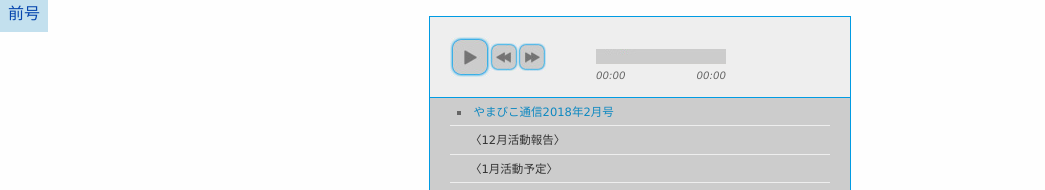
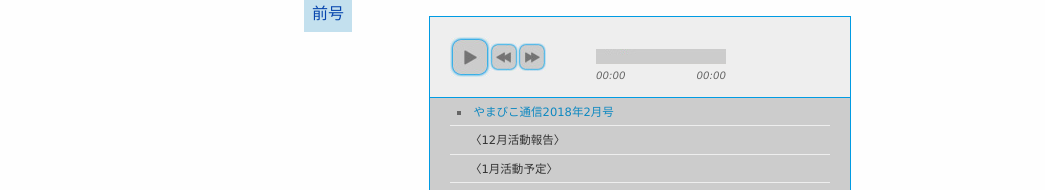
Before and after one commit to o-yamabiko/o-yamabiko.github.io, a Jekyll site: the page built from _tusin/tusin201802.md, in a window 1280 px wide. Shown: the top 190 px of the page, without its empty margins (0-1045 px from the left). Built offline with Jekyll 4.4.1, drawn with Linux system fonts in a browser that asks for light colours.

Commit message:
pagelink

```diff
--- a/css/pandoc.css
+++ b/css/pandoc.css
@@ -333,8 +333,8 @@ table td {
  .nav {
    position: fixed;
    top: 0;
-   left: 0;
-   text-align: center;
+   margin-left: auto;
+   margin-right: auto;
  }
  .pglink {
    padding: .5em;
```
